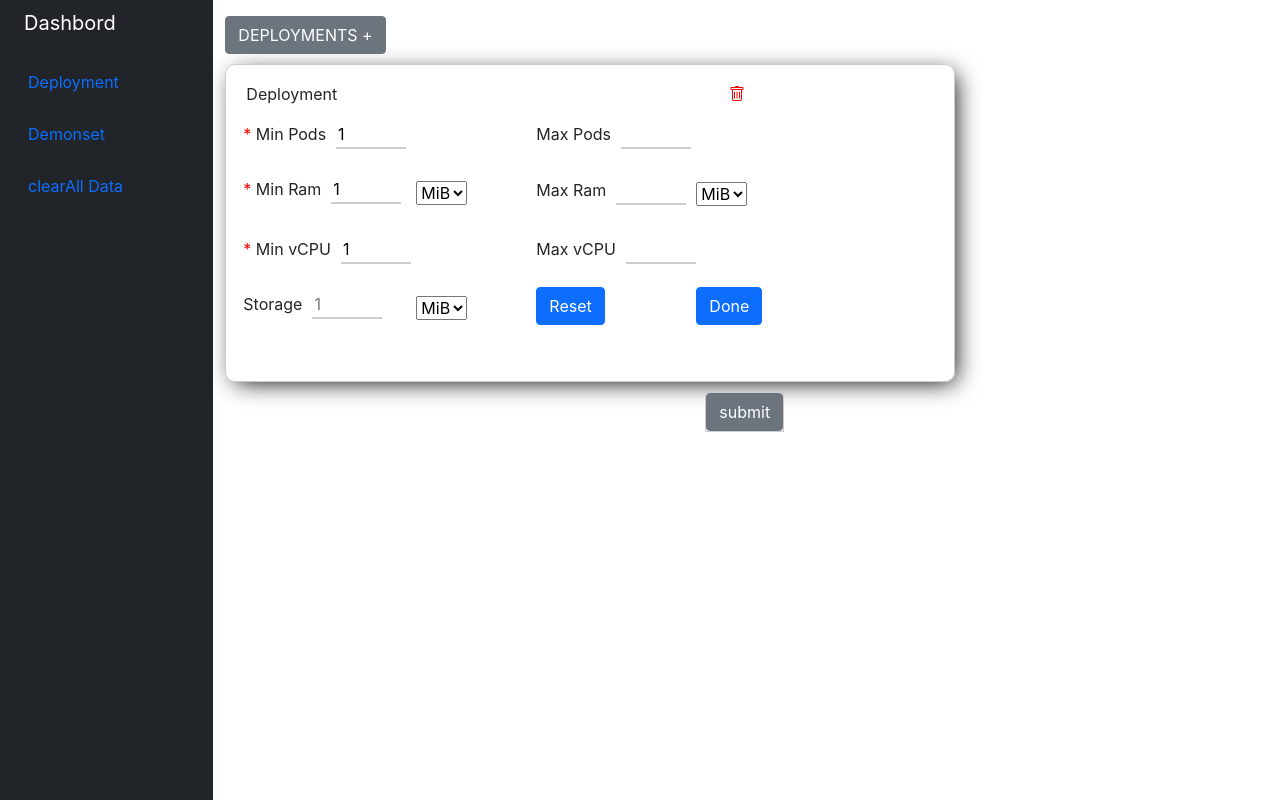
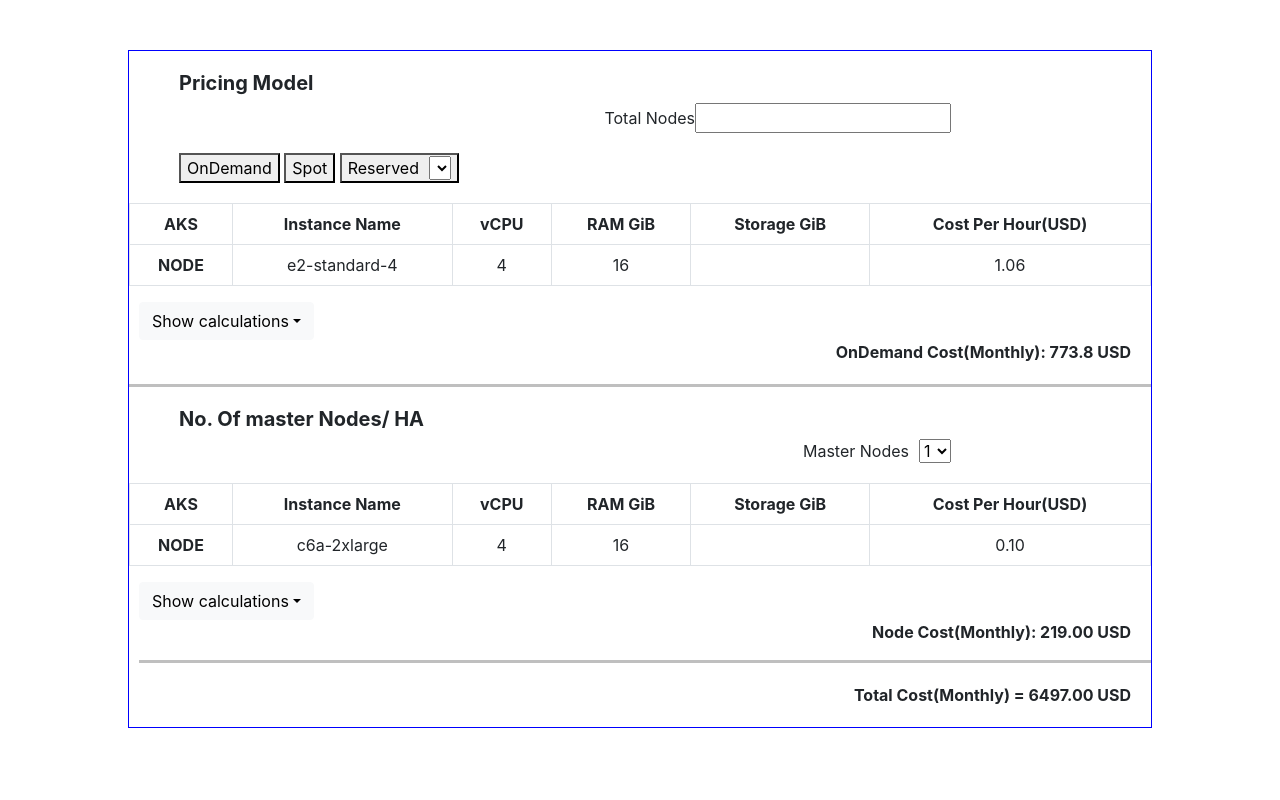
Before and after one commit to CognitQ/ccc-frontend, a React (Create React App) app: page / in a window 1280 px wide. Built offline with nearby package versions, Linux system fonts and the light colour scheme.

Commit message:
Details Page Design

```diff
--- a/package.json
+++ b/package.json
@@ -8,6 +8,7 @@
     "@testing-library/user-event": "^13.5.0",
     "react": "^18.2.0",
     "react-dom": "^18.2.0",
+    "react-icons": "^4.6.0",
     "react-scripts": "5.0.1",
     "web-vitals": "^2.1.4"
   },
--- a/src/App.js
+++ b/src/App.js
@@ -1,9 +1,11 @@
-import { Sidebar } from "./Components/Sidebar";
+import { Secondpage2 } from "./Components/Secondpage2";
+
 
 function App() {
   return (
     <div className="App">
-      <Sidebar />
+
+      <Secondpage2/>
     </div>
   );
 }
--- /dev/null
+++ b/src/Components/Secondpage2.css
@@ -0,0 +1,49 @@
+.box {
+    text-align: center;
+    overflow: auto;
+    width: 80%;
+    height: auto;
+    border: 1px solid blue;
+    box-sizing: border-box;
+    margin-top: 50px;
+  }
+  .ltop{
+    text-align: left;
+    margin-left: 50px;
+    margin-top: 20px;
+     /* border: 1px solid red; */
+  }
+  .rtop{
+    text-align: right;
+    margin-right: 200px;
+    margin-bottom: 20px;
+     /* border: 1px solid red; */
+  }
+  #unit{
+    margin-left: 10px;
+  }
+  .option{
+    text-align: left;
+    margin-left: 50px;
+    margin-bottom: 20px;
+  }
+  .calculations{
+    /* border: 1px solid red; */
+    margin-left: 10px;
+    margin-bottom: 20px;
+  }
+  .lcalculations{
+    text-align: left;
+    /* border: 1px solid red; */
+  }
+  .rcalculations{
+    text-align: right;
+    margin-right: 20px;
+    /* border: 1px solid red; */
+  }
+  .total{
+    text-align: right;
+    margin-top: 10px;
+    margin-bottom: 20px;
+    margin-right: 20px;
+  }
--- /dev/null
+++ b/src/Components/Secondpage2.js
@@ -0,0 +1,172 @@
+import React from "react";
+import "./Secondpage2.css";
+
+export const Secondpage2 = () => {
+  return (
+    <div>
+      <center>
+        <div className="box">
+          <div className="ltop">
+            <label>
+              <h5>
+                <b>Pricing Model</b>
+              </h5>
+            </label>
+          </div>
+          <div className="rtop">
+            <label> Total Nodes </label>
+            <input type="number"/>
+
+            {/* <select id="unit">
+              <option value="1">1</option>
+              <option value="2">2</option>
+              <option value="3">3</option>
+            </select> */}
+          </div>
+          <div className="option">
+            <button>OnDemand</button> <button>Spot</button>{" "}
+            <button>
+              Reserved
+              {/* <BsCaretDown /> */}
+              <select id="unit">
+                <option value="1"></option>
+                <option value="2"></option>
+                <option value="3"></option>
+              </select>
+            </button>
+          </div>
+          <table class="table table-bordered">
+            <thead>
+              <tr>
+                <th scope="col">AKS</th>
+                <th scope="col">Instance Name</th>
+                <th scope="col">vCPU</th>
+                <th scope="col">RAM GiB</th>
+                <th scope="col">Storage GiB</th>
+                <th scope="col">Cost Per Hour(USD)</th>
+              </tr>
+            </thead>
+            <tbody>
+              <tr>
+                <th scope="row">NODE</th>
+                <td>e2-standard-4</td>
+                <td>4</td>
+                <td>16</td>
+                <td></td>
+                <td>1.06</td>
+              </tr>
+            </tbody>
+          </table>
+          <div className="calculations">
+            <div className="lcalculations">
+              <div class="dropdown">
+                <button
+                  class="btn btn-light dropdown-toggle"
+                  type="button"
+                  data-bs-toggle="dropdown"
+                  aria-expanded="false"
+                >
+                  Show calculations
+                </button>
+                <ul class="dropdown-menu">
+                  <li>
+                    <a class="dropdown-item" href="#">
+                      OnDemand Instance : 10*41.06*730 hours in a month = 730
+                      USD
+                    </a>
+                  </li>
+                </ul>
+              </div>
+            </div>
+            <div className="rcalculations">
+              <label>
+                <b>OnDemand Cost(Monthly): 773.8 USD</b>
+              </label>
+            </div>
+          </div>
+          <hr
+            style={{
+              color: "black",
+              height: "3px",
+            }}
+          />
+          <div className="ltop">
+            <label>
+              <h5>
+                <b>No. Of master Nodes/ HA</b>
+              </h5>
+            </label>
+          </div>
+          <div className="rtop">
+            <label> Master Nodes </label>
+
+            <select id="unit">
+              <option value="1">1</option>
+              <option value="2">2</option>
+              <option value="3">3</option>
+            </select>
+          </div>
+          <table class="table table-bordered">
+            <thead>
+              <tr>
+                <th scope="col">AKS</th>
+                <th scope="col">Instance Name</th>
+                <th scope="col">vCPU</th>
+                <th scope="col">RAM GiB</th>
+                <th scope="col">Storage GiB</th>
+                <th scope="col">Cost Per Hour(USD)</th>
+              </tr>
+            </thead>
+            <tbody>
+              <tr>
+                <th scope="row">NODE</th>
+                <td>c6a-2xlarge</td>
+                <td>4</td>
+                <td>16</td>
+                <td></td>
+                <td>0.10</td>
+              </tr>
+            </tbody>
+          </table>
+          <div className="calculations">
+            <div className="lcalculations">
+              <div class="dropdown">
+                <button
+                  class="btn btn-light dropdown-toggle"
+                  type="button"
+                  data-bs-toggle="dropdown"
+                  aria-expanded="false"
+                >
+                  Show calculations
+                </button>
+                <ul class="dropdown-menu">
+                  <li>
+                    <a class="dropdown-item" href="#">
+                      Node 3: 3 Node* 0.10$* 730 hours in a month = 219 USD
+                    </a>
+                  </li>
+                </ul>
+              </div>
+            </div>
+            <div className="rcalculations">
+              <label>
+                <b>Node Cost(Monthly): 219.00 USD</b>
+              </label>
+            </div>
+            <hr
+              style={{
+                color: "black",
+                height: "3px",
+              }}
+            />
+          </div>
+          <div className="total">
+            <label>
+              <b>Total Cost(Monthly) = 6497.00 USD</b>
+            </label>
+          </div>
+        </div>
+      </center>
+    </div>
+  );
+};
--- a/src/Components/Sidebar.js
+++ b/src/Components/Sidebar.js
@@ -29,6 +29,7 @@ export const Sidebar = () => {
                   <button
                     className="nav-link align-middle px-0"
                     onClick={() => setDeployment(true)}
+
                   >
                     <i className="fs-4 bi-house"></i>{" "}
                     <span className="ms-1 d-none d-sm-inline">Deployment</span>
@@ -40,10 +41,12 @@ export const Sidebar = () => {
                     className="nav-link px-0 align-middle"
                     onClick={() => setDeployment(false)}
                   >
+
                     <i className="fs-4 bi-people"></i>{" "}
                     <span className="ms-1 d-none d-sm-inline">Demonset</span>{" "}
                   </button>
                 </li>
+
 
                 <li>
                   <button className="nav-link px-0 align-middle" onClick={clearAll}>
```
Also changed, not shown: 1 other file (tests, documents, lock files or other folders).
